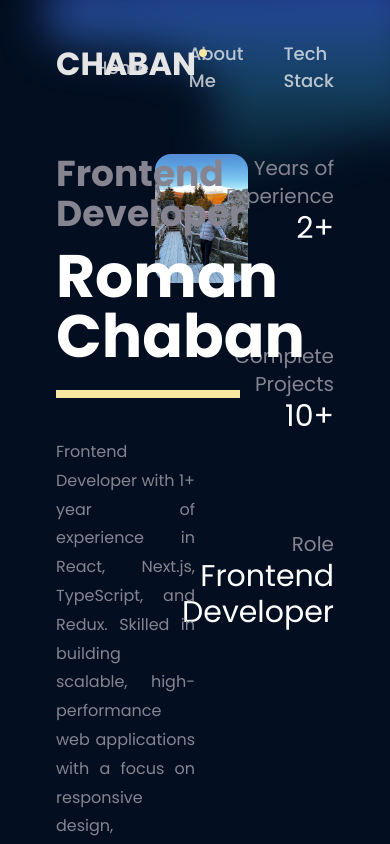
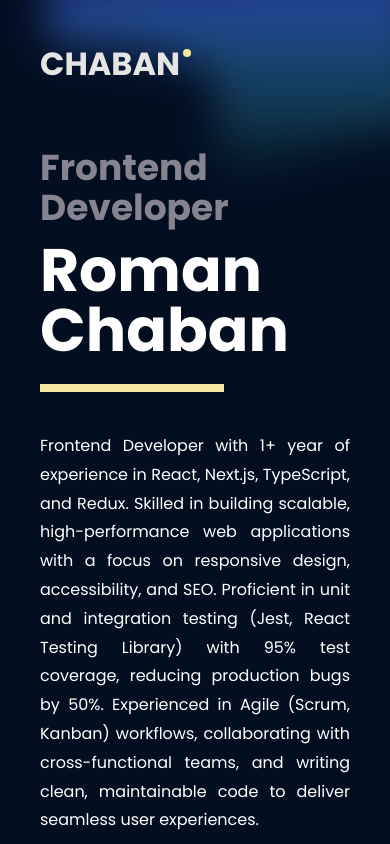
Before and after one commit to Roman-Chaban/Frontend_Dev, a Next.js app: page / in a window 390 px wide. Shown: the top 844 px of the page. Built offline with nearby package versions, Linux system fonts and the light colour scheme.

Commit message:
Corrected Hero media queries: [fixed bugs].

```diff
--- a/src/widgets/Header/ui/Header.tsx
+++ b/src/widgets/Header/ui/Header.tsx
@@ -11,7 +11,7 @@ const Header: FC = () => {
       <header className='mx-auto w-full max-w-[90rem]'>
          <Container
             tag='div'
-            className='px-33 pt-10 pb-22 max-[89rem]:px-14 max-[87.8125rem]:pb-15'
+            className='px-33 pt-10 pb-22 max-[90rem]:px-14 max-[87.8125rem]:pb-15 max-[64rem]:px-10'
          >
             <HeaderLogo />
             <HeaderNav />
--- a/src/widgets/Header/ui/HeaderNav.tsx
+++ b/src/widgets/Header/ui/HeaderNav.tsx
@@ -6,7 +6,7 @@ import Link from "next/link";
 
 const HeaderNav: FC = () => {
    return (
-      <nav className='background-no-repeat relative z-20 col-span-10 flex w-full justify-end'>
+      <nav className='background-no-repeat relative z-20 col-span-10 flex w-full justify-end max-[64rem]:hidden'>
          <ul className='flex items-center justify-end gap-[2.5rem]'>
             {headerNav.map((item) => (
                <li key={item.id} className='w-content flex h-full items-center'>
--- a/src/widgets/Hero/ui/Hero.tsx
+++ b/src/widgets/Hero/ui/Hero.tsx
@@ -9,7 +9,7 @@ const Hero: FC = () => {
    return (
       <Container
          tag='section'
-         className='relative mx-auto min-h-[48rem] w-full max-w-[90rem] px-33 pb-31 max-[90rem]:min-h-[100%] max-[89rem]:px-14'
+         className='relative mx-auto min-h-[48rem] w-full max-w-[90rem] px-33 pb-31 max-[90rem]:min-h-[43rem] max-[90rem]:px-14 max-[64rem]:gap-[3rem] max-[64rem]:px-10 max-[64rem]:flex max-[64rem]:flex-col'
       >
          <HeroInformation />
          <HeroBanner />
--- a/src/widgets/Hero/ui/HeroAbout.tsx
+++ b/src/widgets/Hero/ui/HeroAbout.tsx
@@ -4,14 +4,17 @@ import { heroAboutList } from "../data/hero-about";
 
 const HeroAbout: FC = () => {
    return (
-      <div className='relative z-50 col-span-2'>
-         <ul className='flex h-full flex-col gap-24'>
+      <div className='max-w-100% relative z-50 col-span-2 w-full'>
+         <ul className='max-[64re]: flex h-full w-full flex-col gap-24 max-[64rem]:max-w-full max-[64rem]:gap-[4rem]'>
             {heroAboutList.map((item) => (
-               <li key={item.id} className='flex flex-col items-end'>
-                  <h3 className='text-hero-about-heading text-end text-2xl max-[87.8125rem]:text-xl'>
+               <li
+                  key={item.id}
+                  className='flex flex-col items-end max-[64rem]:items-start max-[64rem]:gap-[1rem]'
+               >
+                  <h3 className='text-hero-about-heading text-end text-2xl max-[87.8125rem]:text-xl max-[64rem]:text-start'>
                      {item.title}
                   </h3>
-                  <span className='text-end text-5xl text-white max-[87.8125rem]:text-3xl'>
+                  <span className='text-end text-5xl text-white max-[87.8125rem]:text-4xl max-[64rem]:text-start'>
                      {item.subtitle}
                   </span>
                </li>
--- a/src/widgets/Hero/ui/HeroBanner.tsx
+++ b/src/widgets/Hero/ui/HeroBanner.tsx
@@ -3,7 +3,7 @@ import { type FC } from "react";
 
 const HeroBanner: FC = () => {
    return (
-      <div className='relative z-50 col-span-4'>
+      <div className='relative z-50 col-span-4 max-[64rem]:right-0 max-[64rem]:col-span-5'>
          <Image
             priority
             src={"/hero/profile.jpg"}
--- a/src/widgets/Hero/ui/HeroInformation.tsx
+++ b/src/widgets/Hero/ui/HeroInformation.tsx
@@ -4,7 +4,7 @@ import { heroInformationItems } from "../data/hero-info";
 
 const HeroInformation: FC = () => {
    return (
-      <article className='relative z-70 col-span-6'>
+      <article className='relative z-70 col-span-6 max-[64rem]:col-span-7'>
          {heroInformationItems.map((item) => (
             <div key={item.id} className=''>
                <span className='text-hero-about-heading inline-block pb-3 text-5xl font-bold max-[87.8125rem]:text-4xl'>
@@ -13,7 +13,7 @@ const HeroInformation: FC = () => {
                <h1 className='text-main-heading after:bg-header-logo-after relative pb-8 font-bold text-white after:absolute after:bottom-0 after:left-0 after:h-2 after:w-46 after:content-[""] max-[87.8125rem]:text-6xl'>
                   {item.fullname}
                </h1>
-               <p className='leading-large text-main-paragraph text-hero-about-heading pt-10 text-justify max-[87.8125rem]:text-[1rem]'>
+               <p className='leading-large text-main-paragraph pt-10 text-justify text-white max-[87.8125rem]:text-[1rem]'>
                   {item.about}
                </p>
             </div>
```
